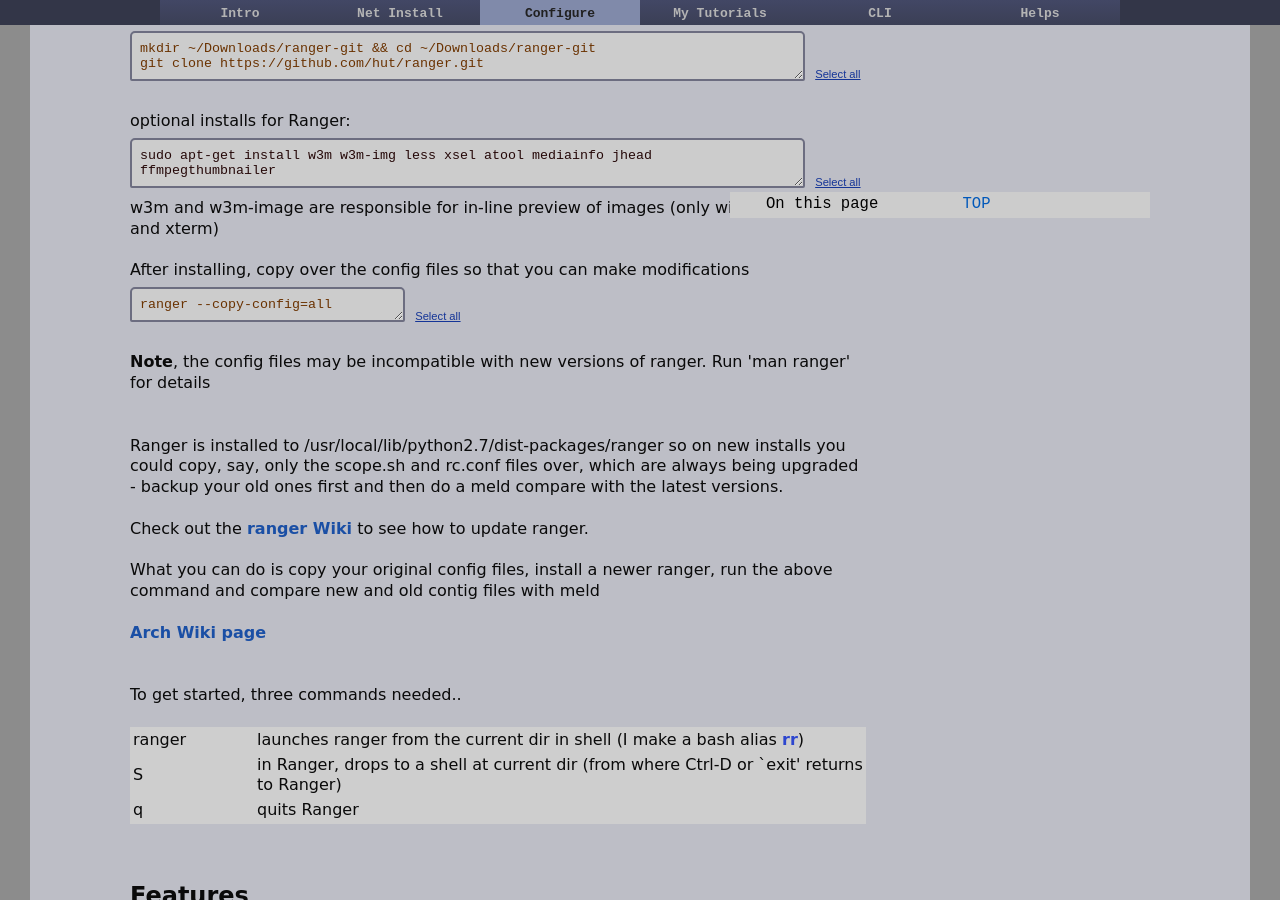
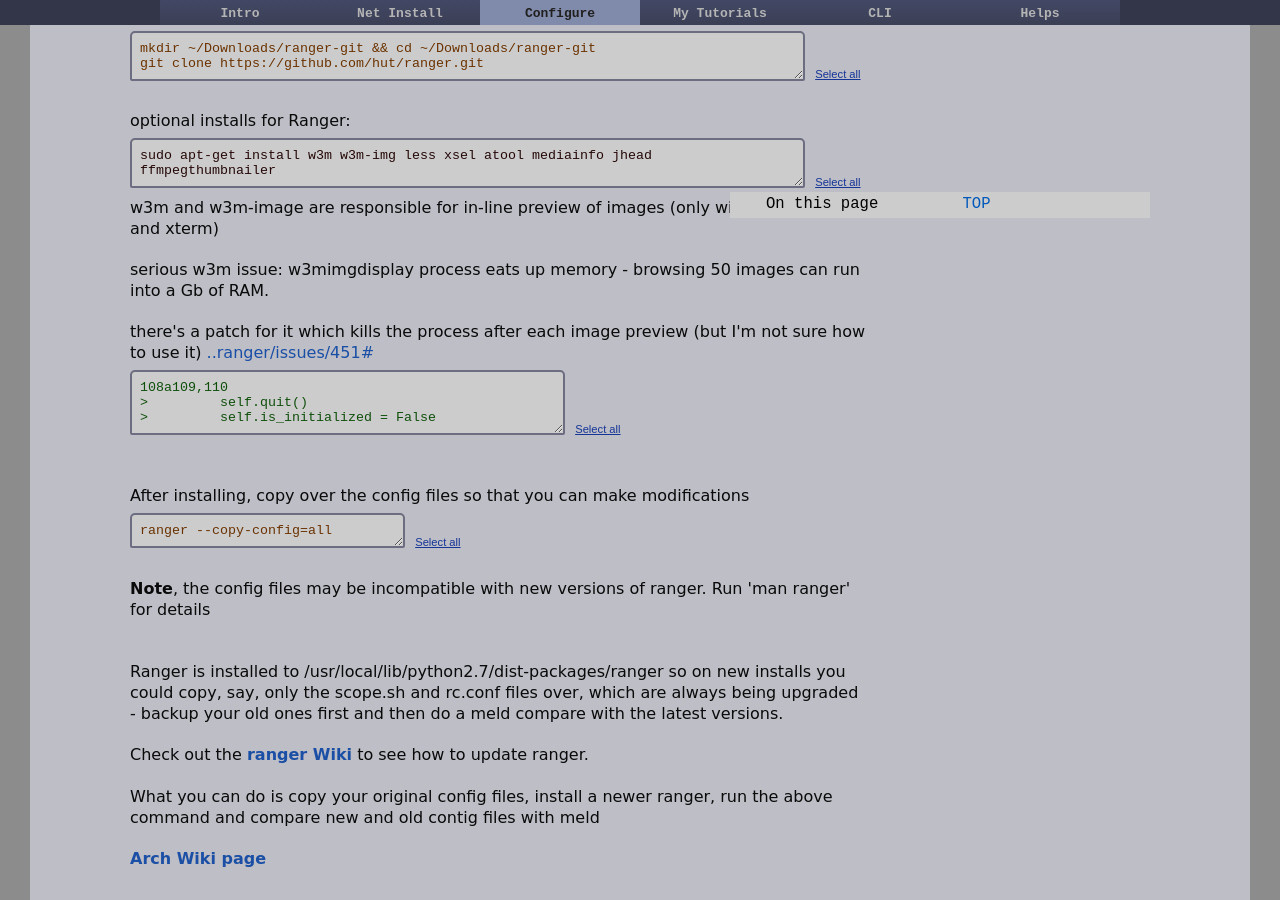
Before and after one commit to dquinton/debian-install, a Jekyll site: the page built from config/ranger.html, in a window 1280 px wide and 900 px high, scrolled down 1257 px. Built offline with Jekyll 4.4.1, drawn with Linux system fonts in a browser that asks for light colours.

Commit message:
updating pages

```diff
--- a/config/ranger.html
+++ b/config/ranger.html
@@ -108,6 +108,19 @@
 
 
 w3m and w3m-image are responsible for in-line preview of images (only with rxvt, urxvt and xterm)
+
+<br><br>
+serious w3m issue: w3mimgdisplay process eats up memory - browsing 50 images can run into a Gb of RAM.
+<br><br>
+there's a patch for it which kills the process after each image preview (but I'm not sure how to use it) <a href="https://github.com/ranger/ranger/issues/451#issuecomment-309900698">..ranger/issues/451#</a>
+
+<form><textarea name="T" id="file" rows="3" cols="50">
+108a109,110
+>         self.quit()
+>         self.is_initialized = False</textarea>
+&nbsp;<input type="button" class="submitLink" value="Select all" onClick="javascript:this.form.T.focus();this.form.T.select();">
+</form>
+
 
 
 <br><br>
--- a/tutorial/04a-blender-vse.html
+++ b/tutorial/04a-blender-vse.html
@@ -309,7 +309,7 @@
 if [[ $* == *-*k* ]] ; then keep=true ; else keep=false ; fi
 if [[ $* == *-*e* ]] ; then err=true ; else err=false ; fi
 
-pulverize.php "`yad --title='Choose a Blender file' --file \
+pulverize.php "`yad --center --title='Choose a Blender file' --file \
 --filename=$HOME/Projects/blender/ --height=400 --width=500`" $t \
 '{\"keepTempFiles\":$keep,\"displayStdErr\":$err}'</textarea>
 &nbsp;<input type="button" class="submitLink" value="Select all" onClick="javascript:this.form.T.focus();this.form.T.select();">
```
